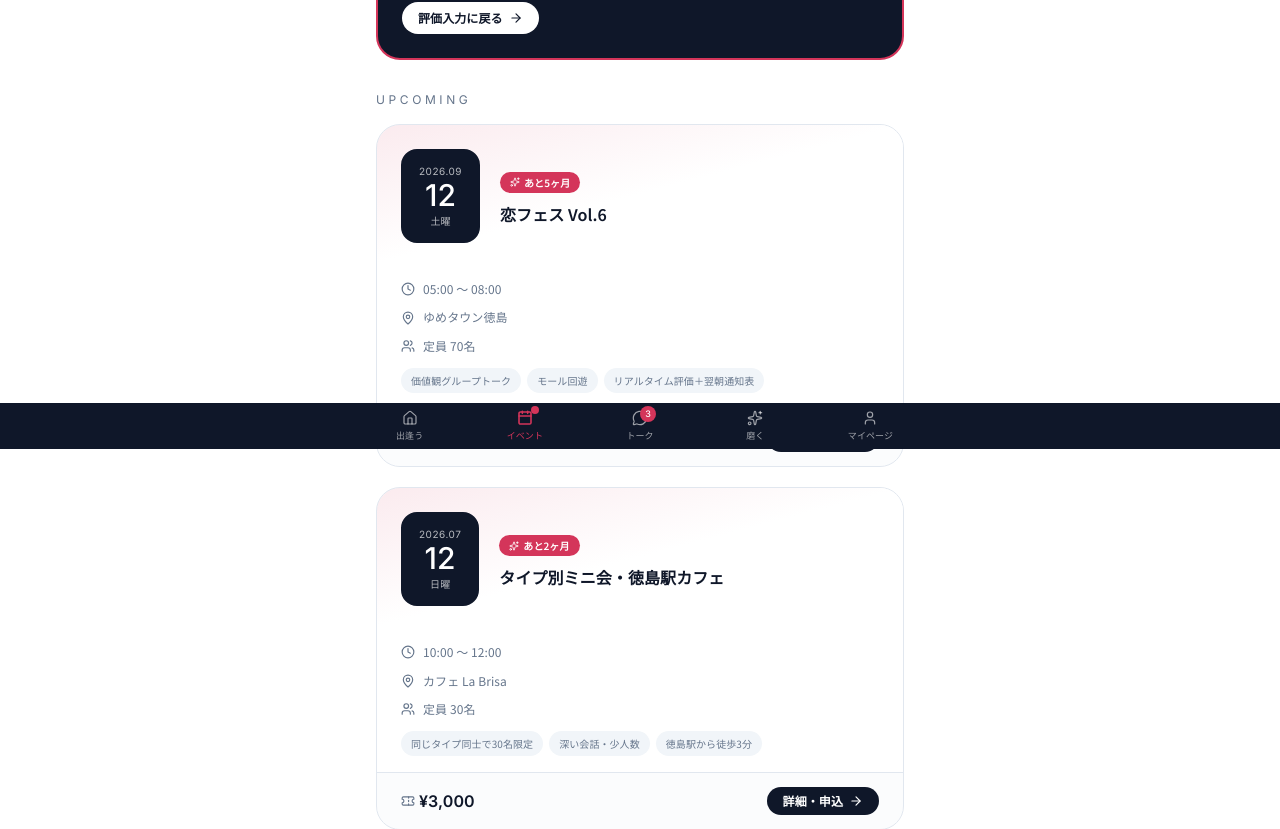
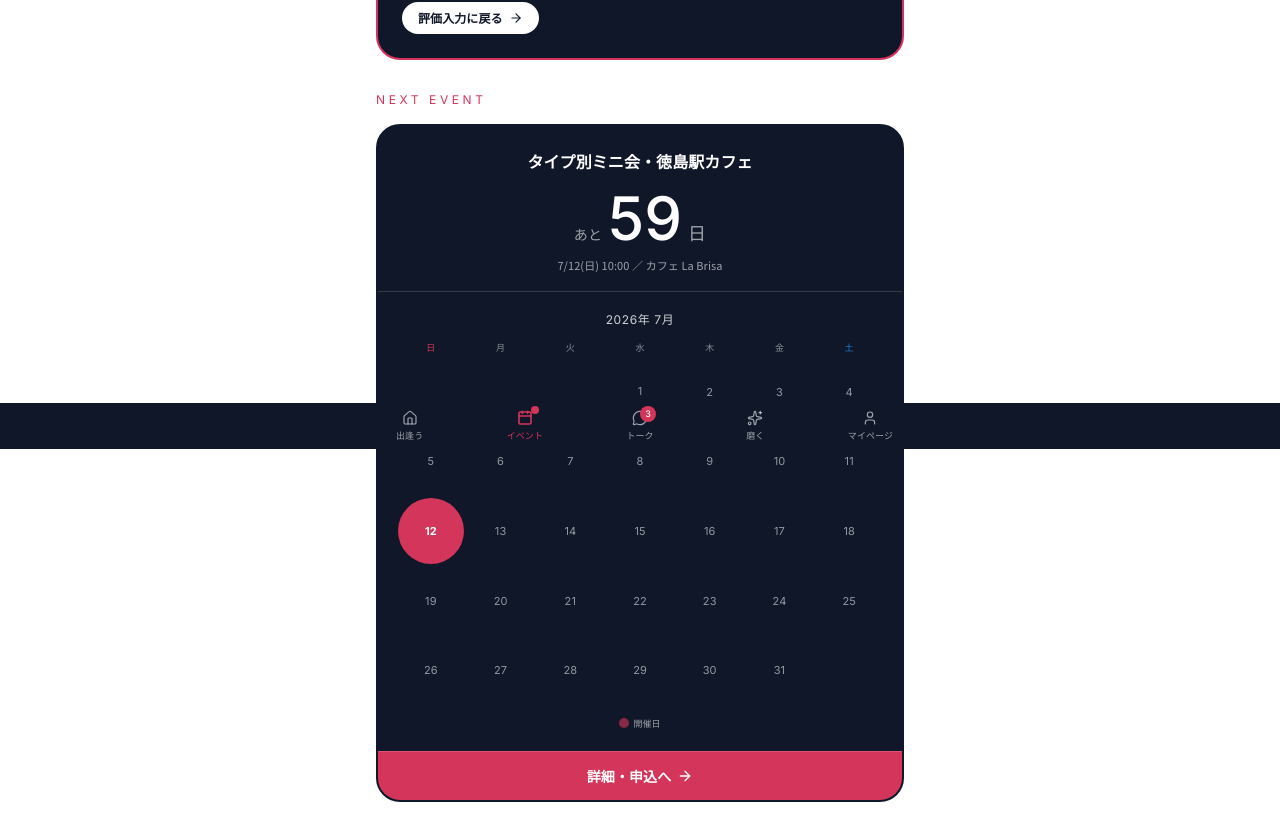
Before and after one commit to yamashita0330/miraiz, a Next.js app: page /events in a window 1280 px wide. Shown: the part 351-1180 px from the top of the page. Built offline with nearby package versions, Linux system fonts and the light colour scheme.

Commit message:
イベント画面に次回イベントのカウントダウン＋ミニカレンダーUIを追加

```diff
--- a/src/app/events/page.tsx
+++ b/src/app/events/page.tsx
@@ -14,7 +14,11 @@ export default function EventsPage() {
   const events = DEMO_EVENTS_LIST;
   const userTickets = DEMO_USER_STATE.event_tickets;
   const live = events.find((e) => e.status === 'live' && userTickets.includes(e.token));
-  const upcoming = events.filter((e) => e.status === 'upcoming');
+  const upcoming = events
+    .filter((e) => e.status === 'upcoming')
+    .sort((a, b) => new Date(a.date).getTime() - new Date(b.date).getTime());
+  const nextEvent = upcoming[0] ?? null;
+  const restUpcoming = upcoming.slice(1);
   const past = events.filter((e) => e.status === 'past' && userTickets.includes(e.token));
 
   const liveProgress = {
@@ -79,14 +83,48 @@ export default function EventsPage() {
             </Link>
           )}
 
+          {/* ============= 次回イベント（カウントダウン＋カレンダー） ============= */}
+          {nextEvent && (
+            <section className="mb-10">
+              <h2 className="mb-4 text-xs font-mont uppercase tracking-[0.3em] text-rose">
+                Next Event
+              </h2>
+              <div className="overflow-hidden rounded-3xl border-2 border-foreground bg-foreground text-background">
+                <div className="px-6 pt-6 pb-4 text-center">
+                  <p className="text-base font-semibold leading-snug">{nextEvent.name}</p>
+                  <div className="mt-4 flex items-baseline justify-center gap-1.5">
+                    <span className="text-sm opacity-60">あと</span>
+                    <span className="font-mont text-6xl font-medium leading-none">
+                      {daysUntil(nextEvent.date)}
+                    </span>
+                    <span className="text-lg opacity-60">日</span>
+                  </div>
+                  <p className="mt-2 text-[11px] opacity-60">
+                    {formatDateTime(nextEvent.date)} ／ {nextEvent.venue}
+                  </p>
+                </div>
+                <div className="border-t border-background/15 px-5 py-5">
+                  <MiniCalendar dateIso={nextEvent.date} />
+                </div>
+                <Link
+                  href={`/event/${nextEvent.token}`}
+                  className="group flex items-center justify-center gap-1.5 border-t border-background/15 bg-rose py-3.5 text-sm font-semibold text-rose-foreground"
+                >
+                  詳細・申込へ
+                  <ArrowRight className="h-4 w-4 transition-transform group-hover:translate-x-0.5" aria-hidden />
+                </Link>
+              </div>
+            </section>
+          )}
+
           {/* ============= これからのイベント ============= */}
-          {upcoming.length > 0 && (
+          {restUpcoming.length > 0 && (
             <section className="mb-10">
               <h2 className="mb-4 text-xs font-mont uppercase tracking-[0.3em] text-muted-foreground">
                 Upcoming
               </h2>
               <ul className="flex flex-col gap-5">
-                {upcoming.map((event) => {
+                {restUpcoming.map((event) => {
                   const d = new Date(event.date);
                   const hasTicket = userTickets.includes(event.token);
                   return (
@@ -273,3 +311,79 @@ function countdownLabel(iso: string): string {
   if (diff <= 30) return `あと${Math.ceil(diff / 7)}週間`;
   return `あと${Math.ceil(diff / 30)}ヶ月`;
 }
+
+function daysUntil(iso: string): number {
+  const diff = Math.ceil((new Date(iso).getTime() - Date.now()) / (1000 * 60 * 60 * 24));
+  return Math.max(0, diff);
+}
+
+// 開催月のミニカレンダー（開催日をハイライト）
+function MiniCalendar({ dateIso }: { dateIso: string }) {
+  const d = new Date(dateIso);
+  const year = d.getFullYear();
+  const month = d.getMonth(); // 0-indexed
+  const eventDay = d.getDate();
+  const today = new Date();
+  const isSameMonth = today.getFullYear() === year && today.getMonth() === month;
+  const todayDay = today.getDate();
+
+  const firstDow = new Date(year, month, 1).getDay();
+  const daysInMonth = new Date(year, month + 1, 0).getDate();
+  const cells: (number | null)[] = [];
+  for (let i = 0; i < firstDow; i++) cells.push(null);
+  for (let day = 1; day <= daysInMonth; day++) cells.push(day);
+  while (cells.length % 7 !== 0) cells.push(null);
+
+  const weekdays = ['日', '月', '火', '水', '木', '金', '土'];
+
+  return (
+    <div>
+      <p className="mb-3 text-center font-mont text-xs tracking-wider opacity-80">
+        {year}年 {month + 1}月
+      </p>
+      <div className="grid grid-cols-7 gap-1">
+        {weekdays.map((w, i) => (
+          <span
+            key={w}
+            className={`text-center text-[9px] ${
+              i === 0 ? 'text-rose' : i === 6 ? 'text-info' : 'opacity-50'
+            }`}
+          >
+            {w}
+          </span>
+        ))}
+        {cells.map((day, i) => {
+          if (day === null) return <span key={i} />;
+          const isEvent = day === eventDay;
+          const isToday = isSameMonth && day === todayDay;
+          return (
+            <span
+              key={i}
+              className={`flex aspect-square items-center justify-center rounded-full font-mont text-[11px] ${
+                isEvent
+                  ? 'bg-rose font-bold text-rose-foreground'
+                  : isToday
+                  ? 'border border-background/40 opacity-90'
+                  : 'opacity-55'
+              }`}
+            >
+              {day}
+            </span>
+          );
+        })}
+      </div>
+      <div className="mt-3 flex items-center justify-center gap-3 text-[9px] opacity-60">
+        <span className="inline-flex items-center gap-1">
+          <span className="inline-block h-2.5 w-2.5 rounded-full bg-rose" aria-hidden />
+          開催日
+        </span>
+        {isSameMonth && (
+          <span className="inline-flex items-center gap-1">
+            <span className="inline-block h-2.5 w-2.5 rounded-full border border-background/40" aria-hidden />
+            今日
+          </span>
+        )}
+      </div>
+    </div>
+  );
+}
```
